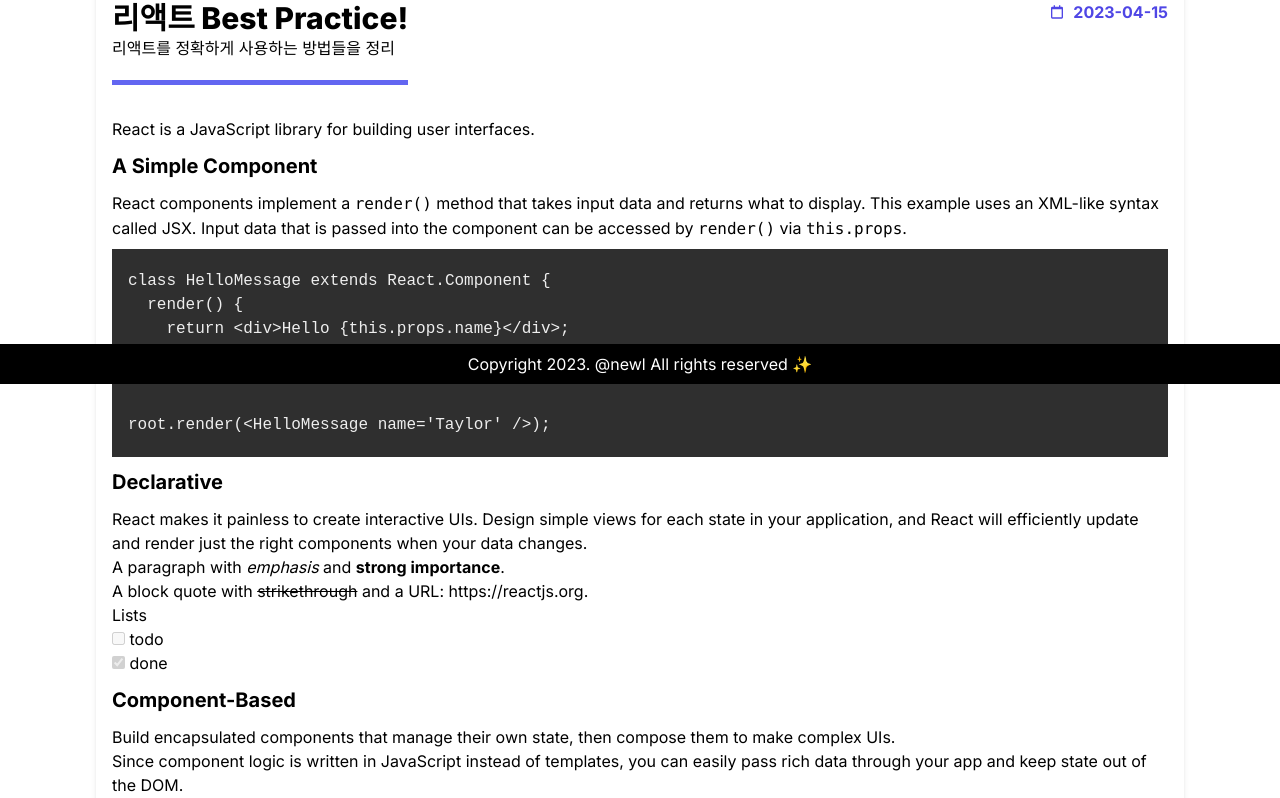
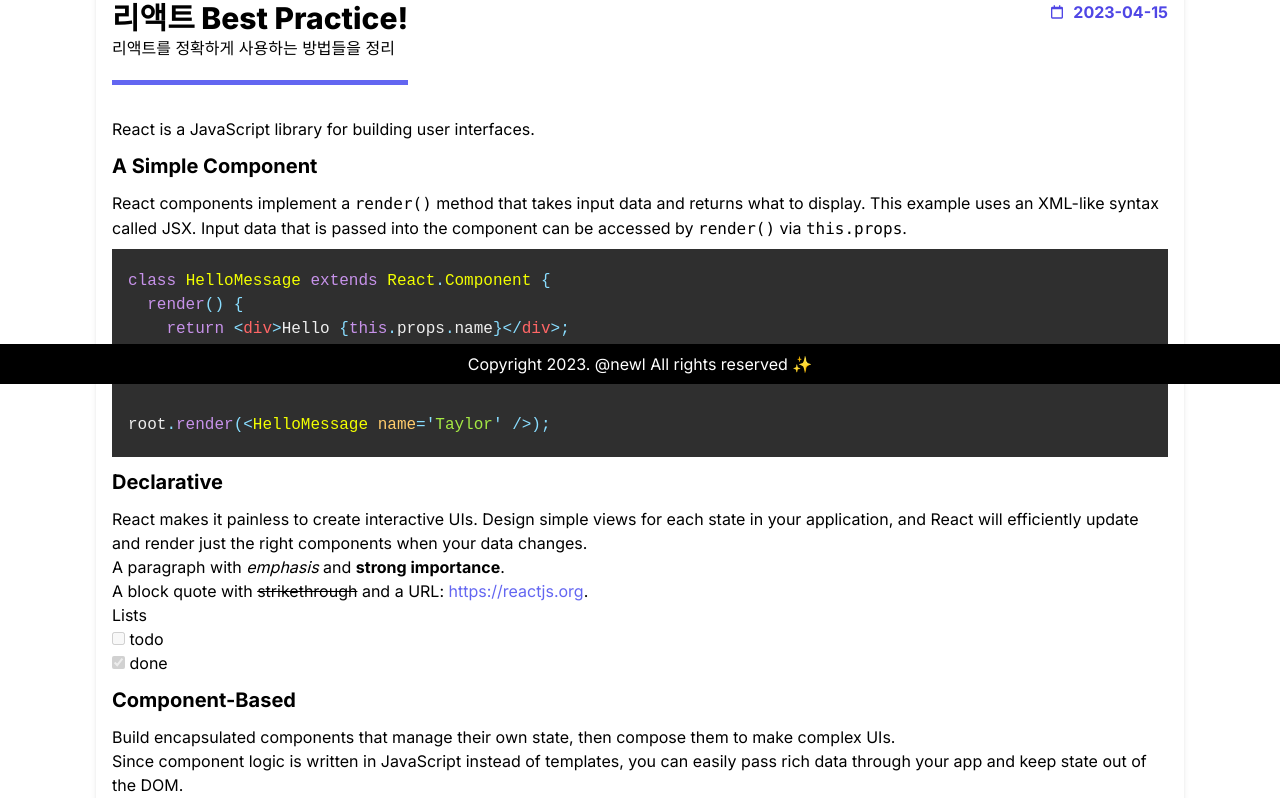
Before and after one commit to newri0807/next-blog-app-2023, a Next.js app: page /Posts/best-react-practices in a window 1280 px wide. Shown: the part 416-1214 px from the top of the page. Built offline with nearby package versions, Linux system fonts and the light colour scheme.

Commit message:
마크다운 수정완료

```diff
--- a/package.json
+++ b/package.json
@@ -33,6 +33,7 @@
     "yup": "^1.2.0"
   },
   "devDependencies": {
+    "@tailwindcss/typography": "^0.5.9",
     "@types/nodemailer": "^6.4.8",
     "@types/react-syntax-highlighter": "^15.5.7"
   }
--- a/src/app/Components/MarkDownPost.tsx
+++ b/src/app/Components/MarkDownPost.tsx
@@ -1,7 +1,7 @@
 "use client";
 import React from "react";
 import ReactMarkdown from "react-markdown";
-import SyntaxHighlighter from "react-syntax-highlighter/dist/esm/default-highlight";
+import { Prism as SyntaxHighlighter } from "react-syntax-highlighter";
 import { materialDark } from "react-syntax-highlighter/dist/cjs/styles/prism";
 import remarkGfm from "remark-gfm";
 import rehypeRaw from "rehype-raw";
@@ -68,6 +68,9 @@ const MarkDownPost = ({ post, allPostsData }: postType) => {
               </code>
             );
           },
+          a: ({ node, ...props }) => (
+            <a {...props} className="text-indigo-500 no-underline" />
+          ),
           h1: headingRenderer, // Customize rendering for h1 heading
           h2: headingRenderer, // Customize rendering for h2 heading
           h3: headingRenderer, // Customize rendering for h3 heading
--- a/tailwind.config.js
+++ b/tailwind.config.js
@@ -14,5 +14,5 @@ module.exports = {
       },
     },
   },
-  plugins: [],
+  plugins: [require("@tailwindcss/typography")],
 };
```
Also changed, not shown: 1 other file (tests, documents, lock files or other folders).
